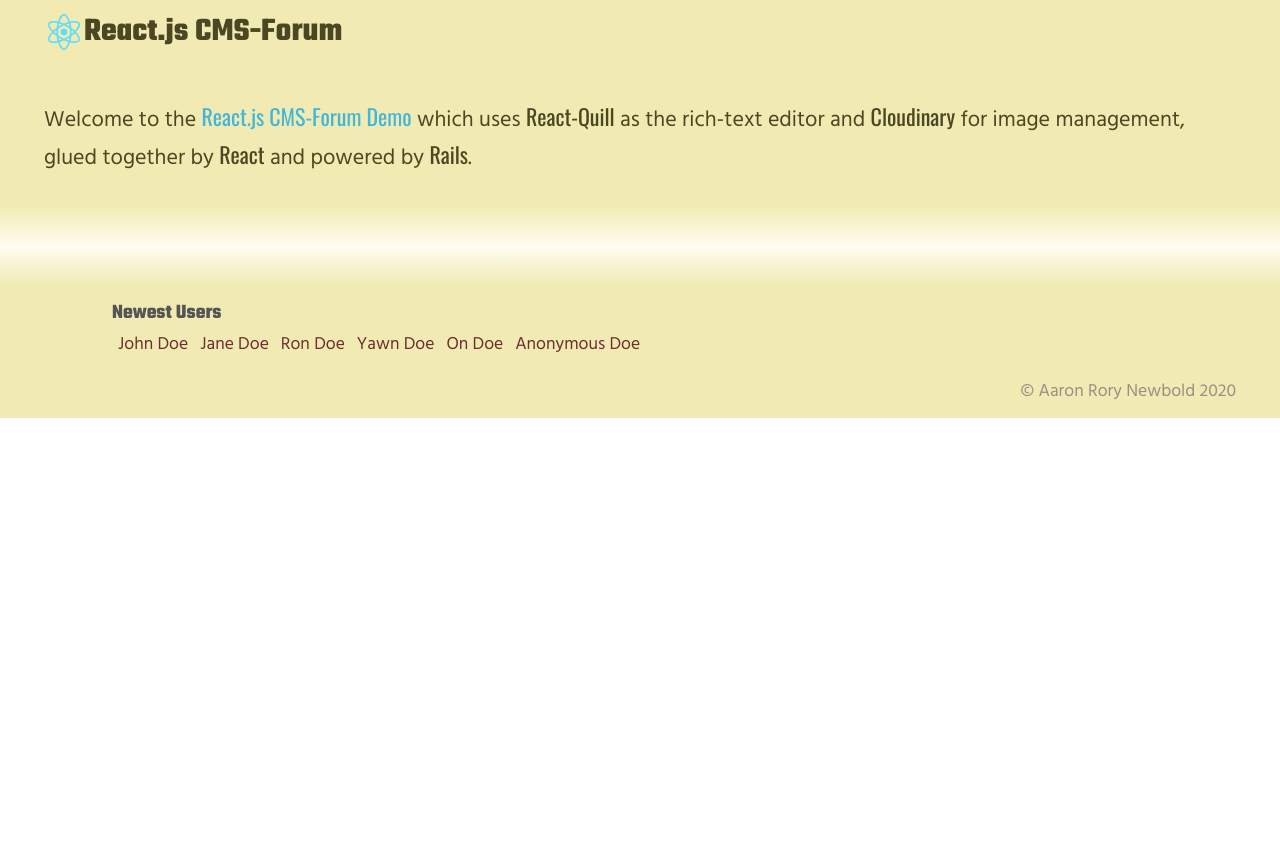
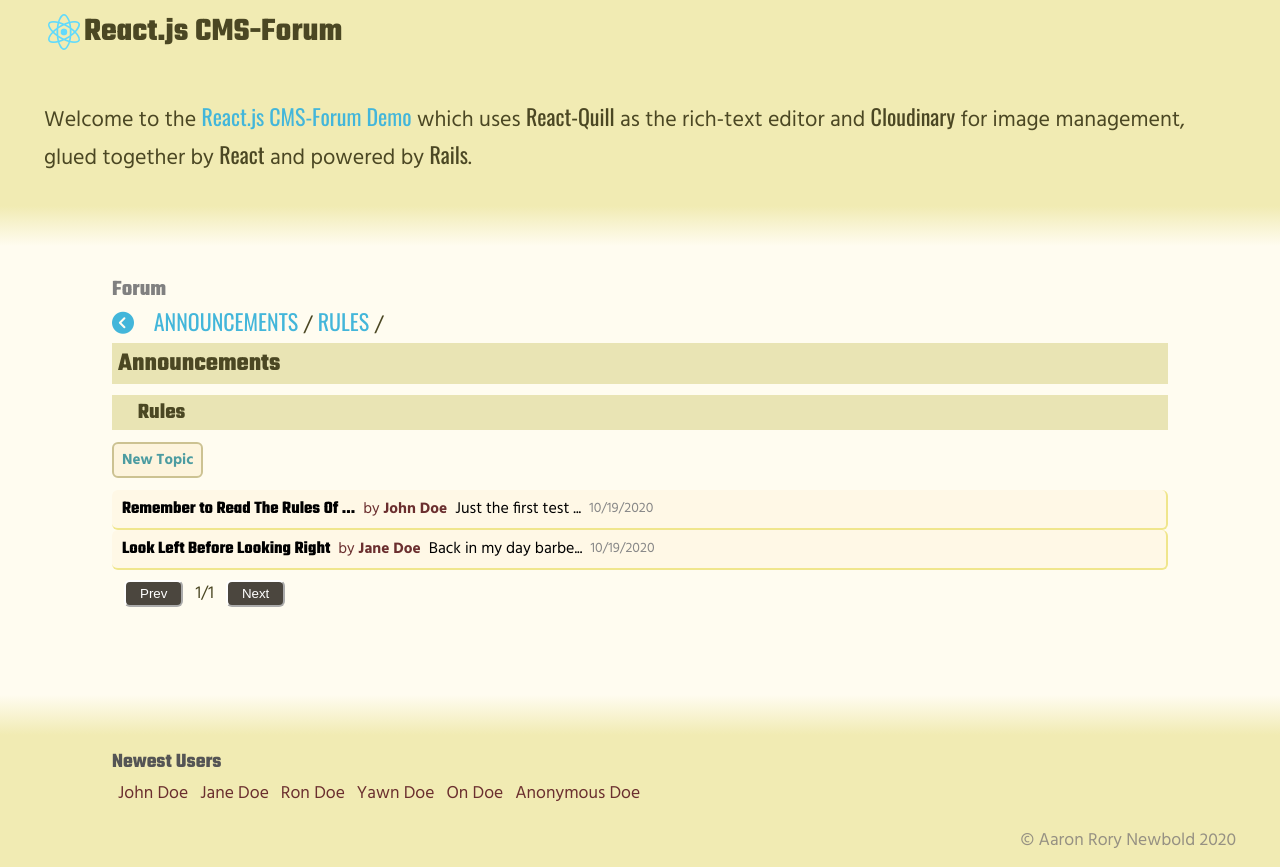
Before and after one commit to Aaron-RN/REACT-CMSBlog, a React (Create React App) app: page /announcements/rules in a window 1280 px wide. Before the commit the page ends 800 px from the top, so only its background shows below. Built offline with nearby package versions, Linux system fonts and the light colour scheme.

Commit message:
Added subforums

```diff
--- a/src/App.js
+++ b/src/App.js
@@ -4,6 +4,7 @@ import {
   Link,
   Switch,
   Route,
+  Redirect,
 } from 'react-router-dom';
 import BlogPage from './components/functional/blogPage';
 import PostPage from './components/functional/blogPage/postPage';
@@ -20,14 +21,31 @@ const App = () => {
   const [allUsers] = useState(allUsersData);
   const [user] = useState({ id: 1, username: 'John Doe', admin_level: 1 });
   // const [loggedIn, setLoggedIn] = useState(false);
+  const [selectedPost, setSelectedPost] = useState(null);
   const [allPosts, setAllPosts] = useState(allPostsData);
+  const [redirect, setRedirect] = useState(null);
+
+  const handlePostSelect = post => {
+    setSelectedPost(post);
+  };
 
   useEffect(() => {
     const allPostsSorted = allPosts.sort((a, b) => b.id - a.id);
     setAllPosts(allPostsSorted);
   }, [allPosts]);
 
-  return (
+  useEffect(() => {
+    if (selectedPost) {
+      const { forum, subforum, id } = selectedPost;
+      if (!subforum) {
+        setRedirect(<Redirect to={`/${forum}/posts/${id}`} />);
+      } else { setRedirect(<Redirect to={`/${forum}/${subforum}/posts/${id}`} />); }
+    }
+  }, [selectedPost]);
+
+  useEffect(() => setRedirect(null), [redirect]);
+
+  return redirect || (
     <div className="App">
       <header className="bg-navbar">
         <nav className="container">
@@ -55,27 +73,39 @@ const App = () => {
           <Route
             exact
             path="/"
-            render={() => <BlogPage allPosts={allPosts} />}
+            render={() => <BlogPage allPosts={allPosts} handlePostSelect={handlePostSelect} />}
           />
           <Route
             exact
-            path="/announcements"
-            render={() => <TopicForum allPosts={allPosts} forum="announcements" />}
+            path="/:forum"
+            render={props => (
+              <TopicForum
+                match={props.match}
+                allPosts={allPosts}
+                handlePostSelect={handlePostSelect}
+              />
+            )}
           />
           <Route
             exact
-            path="/misc"
-            render={() => <TopicForum allPosts={allPosts} forum="misc" />}
+            path="/:forum/:subforum"
+            render={props => (
+              <TopicForum
+                match={props.match}
+                allPosts={allPosts}
+                handlePostSelect={handlePostSelect}
+              />
+            )}
           />
           <Route
             exact
-            path="/announcements/posts/new"
-            render={() => <NewPost user={user} forum="announcements" />}
+            path="/:forum/posts/new"
+            render={props => <NewPost match={props.match} user={user} />}
           />
           <Route
             exact
-            path="/misc/posts/new"
-            render={() => <NewPost user={user} forum="misc" />}
+            path="/:forum/:subforum/posts/new"
+            render={props => <NewPost match={props.match} user={user} />}
           />
           <Route
             exact
@@ -85,12 +115,36 @@ const App = () => {
                 match={props.match}
                 user={user}
                 allPosts={allPosts}
+                handlePostSelect={handlePostSelect}
+              />
+            )}
+          />
+          <Route
+            exact
+            path="/:forum/:subforum/posts/:id"
+            render={props => (
+              <PostPage
+                match={props.match}
+                user={user}
+                allPosts={allPosts}
+                handlePostSelect={handlePostSelect}
               />
             )}
           />
           <Route
             exact
             path="/:forum/posts/:id/edit"
+            render={props => (
+              <EditPost
+                match={props.match}
+                user={user}
+                allPosts={allPosts}
+              />
+            )}
+          />
+          <Route
+            exact
+            path="/:forum/:subforum/posts/:id/edit"
             render={props => (
               <EditPost
                 match={props.match}
--- a/src/assets/css/App.css
+++ b/src/assets/css/App.css
@@ -27,7 +27,17 @@ h1, h2, h3, h4, h5, h6 {
 a { color: #43b6da; text-decoration: none;}
 a:hover { text-decoration: underline; }
 
-button:hover { transform: scale(1.035); }
+button:hover { transform: scale(1.025); }
+.bare-btn {
+  display: inherit;
+  appearance: none;
+  padding: inherit;
+  font: inherit;
+  text-align: inherit;
+  background-color: transparent;
+  border: none;
+}
+.bare-btn:hover { transform: scale(1.005); }
 
 .mt-0 { margin-top: 0; }
 .mb-1 { margin-bottom: 1em; }
@@ -60,6 +70,7 @@ button:hover { transform: scale(1.035); }
 }
 .pos-relative { position: relative; }
 .inline-block { display: inline-block; }
+.row { width: 100%; }
 .flex-row {
   display: flex;
   align-items: center;
--- a/src/components/functional/blogPage.js
+++ b/src/components/functional/blogPage.js
@@ -5,8 +5,9 @@ import PinnedPostDisplay from '../presentational/blogPage/pinnedPostDisplay';
 import PostDisplay from '../presentational/blogPage/postDisplay';
 import '../../assets/css/blogPage.css';
 import Paginate from './blogPage/paginate';
+import ForumDisplay from '../presentational/blogPage/forumDisplay';
 
-const BlogPage = ({ allPosts }) => {
+const BlogPage = ({ allPosts, handlePostSelect }) => {
   const [pinnedPosts, setPinnedPosts] = useState([]);
   const [announcements, setAnnouncements] = useState([]);
   const [miscPosts, setMiscPosts] = useState([]);
@@ -32,14 +33,20 @@ const BlogPage = ({ allPosts }) => {
   };
 
   const populatePins = () => pinnedPosts.map(post => (
-    <Link to={`/${post.forum}/posts/${post.id}`} key={post.id} className="text-black">
-      <PinnedPostDisplay key={post.id} post={post} />
-    </Link>
+    <button type="button" key={post.id} className="bare-btn" onClick={() => handlePostSelect(post)}>
+      <PinnedPostDisplay post={post} />
+    </button>
   ));
 
   const populatePosts = postsArray => postsArray.map(post => (
-    <Link to={`/${post.forum}/posts/${post.id}`} key={post.id} className="text-black">
+    <button type="button" key={post.id} className="bare-btn row" onClick={() => handlePostSelect(post)}>
       <PostDisplay post={post} />
+    </button>
+  ));
+
+  const populateSubForums = forumsArray => forumsArray.map(forum => (
+    <Link to={`/${forum.forum}/posts/${forum.id}`} key={forum.id} className="text-black">
+      <ForumDisplay forum={forum} />
     </Link>
   ));
 
@@ -88,6 +95,23 @@ const BlogPage = ({ allPosts }) => {
           </div>
           <div className="forum-section z-2">
             <div className="header-title">
+              <Link to="/misc" className="text-black"><h3>Features Requests/Bug Reports</h3></Link>
+              <button type="button" onClick={() => handleShowForum(showBugs, setShowBugs)}>
+                {handleIcon(showBugs)}
+              </button>
+            </div>
+            <Link to="/misc/posts/new" className="new-post-btn">New Topic</Link>
+            {showBugs && (
+            <div className="post-section">
+              <Paginate
+                posts={bugPosts}
+                populatePosts={populatePosts}
+              />
+            </div>
+            )}
+          </div>
+          <div className="forum-section z-2">
+            <div className="header-title">
               <Link to="/misc" className="text-black"><h3>Misc</h3></Link>
               <button type="button" onClick={() => handleShowForum(showMisc, setShowMisc)}>
                 {handleIcon(showMisc)}
@@ -103,23 +127,6 @@ const BlogPage = ({ allPosts }) => {
             </div>
             )}
           </div>
-          <div className="forum-section z-2">
-            <div className="header-title">
-              <Link to="/misc" className="text-black"><h3>Features Requests/Bug Reports</h3></Link>
-              <button type="button" onClick={() => handleShowForum(showBugs, setShowBugs)}>
-                {handleIcon(showBugs)}
-              </button>
-            </div>
-            <Link to="/misc/posts/new" className="new-post-btn">New Topic</Link>
-            {showBugs && (
-            <div className="post-section">
-              <Paginate
-                posts={bugPosts}
-                populatePosts={populatePosts}
-              />
-            </div>
-            )}
-          </div>
         </div>
       </div>
     </div>
@@ -128,6 +135,7 @@ const BlogPage = ({ allPosts }) => {
 
 BlogPage.propTypes = {
   allPosts: propTypes.instanceOf(Array).isRequired,
+  handlePostSelect: propTypes.func.isRequired,
 };
 
 export default BlogPage;
--- a/src/components/functional/blogPage/newPost.js
+++ b/src/components/functional/blogPage/newPost.js
@@ -6,10 +6,11 @@ import { modules, formats } from './presets/quillModules';
 import 'react-quill/dist/quill.snow.css';
 
 const NewBlogPost = ({
-  user, forum,
+  match, user,
 }) => {
   const [newPostTitle, setPostTitle] = useState('');
   const [newPostBody, setPostBody] = useState('');
+  const { forum, subforum } = match.params;
   // const [newPostImage, setPostImage] = useState('');
 
   const handleChangeTitle = e => {
@@ -33,6 +34,7 @@ const NewBlogPost = ({
     formData.append('post[body]', newPostBody);
     // formData.append('post[bg_image]', newPostImage);
     formData.append('post[forum]', forum);
+    formData.append('post[subforum]', subforum);
     formData.append('post[user_id]', user.id);
   };
 
@@ -73,8 +75,8 @@ const NewBlogPost = ({
 };
 
 NewBlogPost.propTypes = {
+  match: PropTypes.instanceOf(Object).isRequired,
   user: PropTypes.instanceOf(Object).isRequired,
-  forum: PropTypes.string.isRequired,
 };
 
 export default NewBlogPost;
--- a/src/components/functional/blogPage/postPage.js
+++ b/src/components/functional/blogPage/postPage.js
@@ -7,7 +7,7 @@ const PostPage = ({ match, allPosts, user }) => {
     id: 0, title: '', body: '', author: '', forum: '',
   });
   const {
-    id, forum, title, body, author,
+    id, forum, subforum, title, body, author,
   } = selectedPost;
   const bodyElem = useRef(null);
 
@@ -29,6 +29,8 @@ const PostPage = ({ match, allPosts, user }) => {
         <div>
           <Link to={`/${forum}`}><i className="fas fa-chevron-circle-left pr-1" /></Link>
           <Link to={`/${forum}`} className="header text-caps">{forum}</Link>
+          {subforum && ' / '}
+          {subforum && <Link to={`/${forum}/${subforum}`} className="header text-caps">{subforum}</Link>}
           {' / '}
           <Link to={match.url}>{title}</Link>
         </div>
--- /dev/null
+++ b/src/components/functional/blogPage/presets/allForumsData.js
@@ -0,0 +1,17 @@
+const allForms = [
+  {
+    forum: 'announcements',
+    subforum: [
+      'rules', 'updates',
+    ],
+  },
+  {
+    forum: 'qol',
+    subforum: [
+      'bugs', 'features',
+    ],
+  },
+  { forum: 'misc', subforum: [] },
+];
+
+export default allForms;
--- a/src/components/functional/blogPage/presets/allPostsData.js
+++ b/src/components/functional/blogPage/presets/allPostsData.js
@@ -12,6 +12,7 @@ const allPosts = [
     esse eu duis adipisicing in cupidatat aute. Commodo culpa quis cupidatat ex anim sit esse nulla labore irure.`,
     date: newDate,
     forum: 'announcements',
+    subforum: 'rules',
     is_pinned: true,
   },
   {
@@ -25,6 +26,7 @@ const allPosts = [
     consequat aliquip consectetur do ullamco duis tempor eiusmod consequat.`,
     date: newDate,
     forum: 'announcements',
+    subforum: 'rules',
     is_pinned: true,
   },
   {
--- a/src/components/functional/blogPage/topicForum.js
+++ b/src/components/functional/blogPage/topicForum.js
@@ -2,22 +2,92 @@ import React, { useEffect, useState } from 'react';
 import propTypes from 'prop-types';
 import { Link } from 'react-router-dom';
 import PostDisplay from '../../presentational/blogPage/postDisplay';
+import Paginate from './paginate';
+import allForumsData from './presets/allForumsData';
 import '../../../assets/css/blogPage.css';
-import Paginate from './paginate';
 
-const TopicForum = ({ allPosts, forum }) => {
+const TopicForum = ({ match, allPosts, handlePostSelect }) => {
   const [forumTopics, setForumTopics] = useState([]);
+  const [subForums, setSubForums] = useState([]);
+  const { forum, subforum } = match.params;
 
   const populatePosts = postsArray => postsArray.map(post => (
-    <Link to={`/${post.forum}/posts/${post.id}`} key={post.id} className="text-black">
+    <button type="button" key={post.id} className="bare-btn row" onClick={() => handlePostSelect(post)}>
       <PostDisplay post={post} />
-    </Link>
+    </button>
   ));
+
+  // Populate all posts when forum has no subforums
+  const populateAllPosts = () => {
+    const postTopics = allPosts.filter(post => post.forum === forum);
+    return (
+      <div className="post-section">
+        <Paginate
+          posts={postTopics}
+          populatePosts={populatePosts}
+          postsPages={10}
+        />
+      </div>
+    );
+  };
+
+  // Populate all forums related to subforum
+  const populateSubPosts = () => {
+    if (forumTopics.length) {
+      const subPosts = forumTopics.filter(data => data.subforum === subforum)[0].posts;
+      return (
+        <div>
+          <div className="header-title">
+            <Link to={`/${forum}/${subforum}`} className="text-black">
+              <h4 className="text-camel pl-1">{subforum}</h4>
+            </Link>
+          </div>
+          <Link to={`/${forum}/${subforum}/posts/new`} className="new-post-btn">New Topic</Link>
+          <div className="post-section">
+            <Paginate
+              posts={subPosts}
+              populatePosts={populatePosts}
+              postsPages={10}
+            />
+          </div>
+        </div>
+      );
+    }
+    return null;
+  };
+
+  // Populate all subforums and related posts paginated by 5 posts per page
+  const populateSubForums = () => subForums.map(forumData => {
+    const subPosts = forumTopics.filter(data => data.subforum === forumData)[0].posts;
+    return (
+      <div key={forumData}>
+        <div className="header-title">
+          <Link to={`/${forum}/${forumData}`} className="text-black">
+            <h4 className="text-camel pl-1">{forumData}</h4>
+          </Link>
+        </div>
+        <Link to={`/${forum}/${forumData}/posts/new`} className="new-post-btn">New Topic</Link>
+        <div className="post-section">
+          <Paginate
+            posts={subPosts}
+            populatePosts={populatePosts}
+            postsPages={5}
+          />
+        </div>
+      </div>
+    );
+  });
 
   // Grab all topics by forum on Component Load
   useEffect(() => {
-    const postTopics = allPosts.filter(post => post.forum === forum);
-    setForumTopics(postTopics);
+    const forumObj = allForumsData.filter(forumData => forumData.forum === forum)[0];
+    const allSubforums = forumObj.subforum;
+    const categorizedPosts = allSubforums.map(formData => ({
+      subforum: formData,
+      posts: allPosts.filter(post => post.forum === forum && post.subforum === formData),
+    }));
+    setForumTopics(categorizedPosts);
+    setSubForums(allSubforums);
   }, [allPosts, forum]);
 
   return (
@@ -28,20 +98,17 @@ const TopicForum = ({ allPosts, forum }) => {
           <div>
             <Link to="/"><i className="fas fa-chevron-circle-left pr-1" /></Link>
             <Link to={`/${forum}`} className="header text-caps">{forum}</Link>
+            {subforum && ' / '}
+            {subforum && <Link to={`/${forum}/${subforum}`} className="header text-caps">{subforum}</Link>}
             {' / '}
           </div>
           <div className="forum-section z-2">
             <div className="header-title">
               <h3 className="text-camel">{forum}</h3>
             </div>
-            <Link to="/misc/posts/new" className="new-post-btn">New Topic</Link>
-            <div className="post-section">
-              <Paginate
-                posts={forumTopics}
-                populatePosts={populatePosts}
-                postsPages={10}
-              />
-            </div>
+            {(!subforum && !subForums.length) && populateAllPosts()}
+            {(!subforum && subForums) && populateSubForums()}
+            {subforum && populateSubPosts()}
           </div>
         </div>
       </div>
@@ -50,8 +117,9 @@ const TopicForum = ({ allPosts, forum }) => {
 };
 
 TopicForum.propTypes = {
-  forum: propTypes.string.isRequired,
+  match: propTypes.instanceOf(Object).isRequired,
   allPosts: propTypes.instanceOf(Array).isRequired,
+  handlePostSelect: propTypes.func.isRequired,
 };
 
 export default TopicForum;
--- /dev/null
+++ b/src/components/presentational/blogPage/forumDisplay.js
@@ -0,0 +1,12 @@
+import React from 'react';
+import propTypes from 'prop-types';
+
+const ForumDisplay = ({ forum }) => (
+  <h4 className="forum">{forum}</h4>
+);
+
+ForumDisplay.propTypes = {
+  forum: propTypes.instanceOf(Object).isRequired,
+};
+
+export default ForumDisplay;
```
